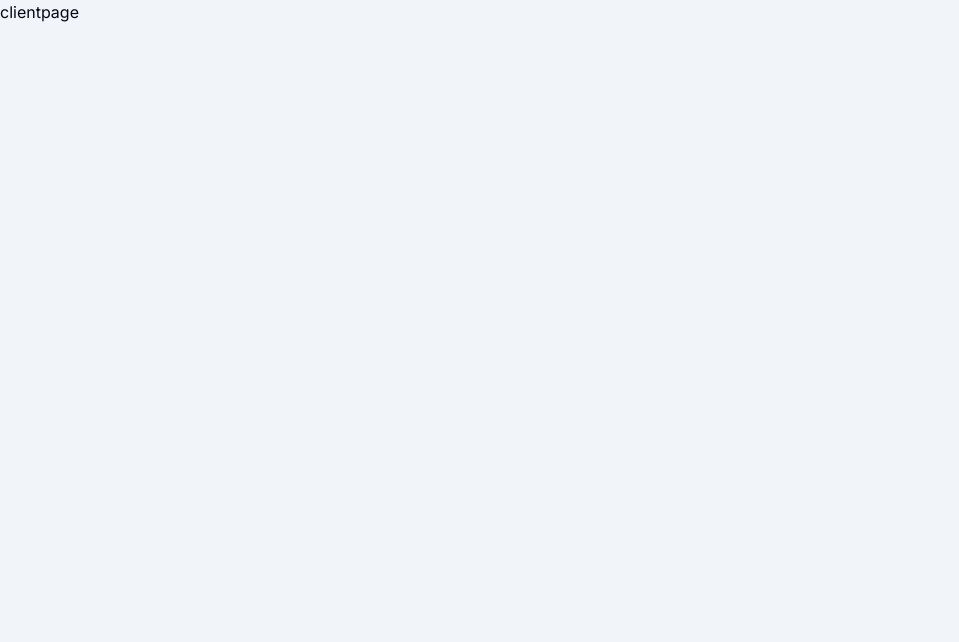
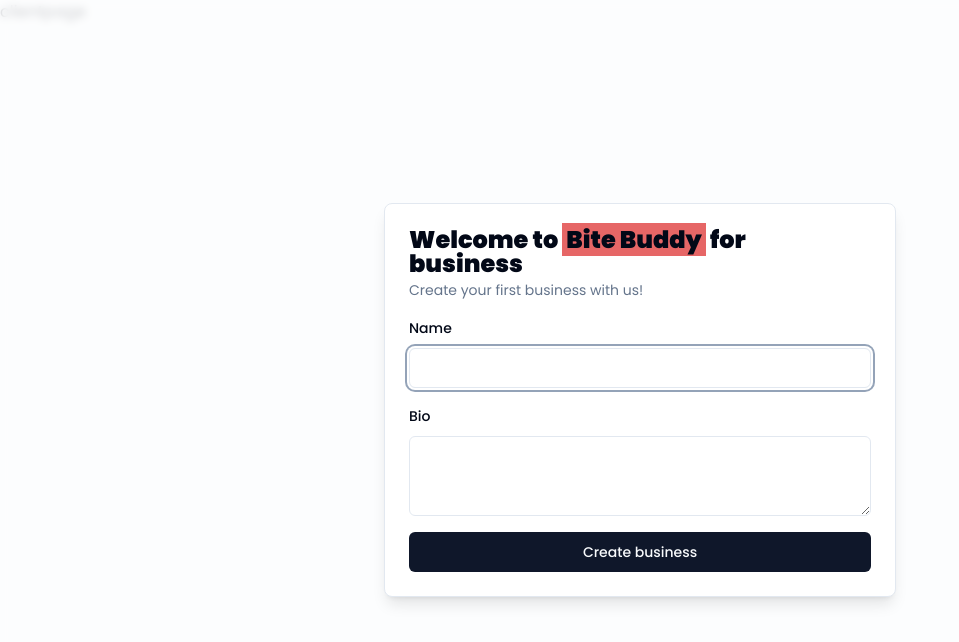
Before and after one commit to szymonisokay/bite-buddy, a Next.js app: page / in a window 1280 px wide. Shown: the top 642 px of the page, without its empty margins (0-959 px from the left). Built offline with nearby package versions, Linux system fonts and the light colour scheme.

Commit message:
create business modal added + create business server action

```diff
--- /dev/null
+++ b/actions/business/create-business.ts
@@ -0,0 +1,31 @@
+'use server'
+
+import { CreateBusinessFormValues } from '@/components/forms/create-business-form'
+import { db } from '@/lib/db'
+import { getProfile } from '@/lib/get-profile'
+
+export const createBusiness = async (values: CreateBusinessFormValues) => {
+	try {
+		const profile = await getProfile()
+
+		if (!profile) {
+			throw new Error('Not authenticated')
+		}
+
+		if (!values.name) {
+			throw new Error('Name for your business must be provided')
+		}
+
+		const business = await db.business.create({
+			data: {
+				...values,
+				ownerId: profile.id,
+			},
+		})
+
+		return business.id
+	} catch (error: any) {
+		console.log('[CREATE_BUSINESS]' + error)
+		throw new Error(error.message)
+	}
+}
--- /dev/null
+++ b/app/(business)/business/page.tsx
@@ -0,0 +1,32 @@
+import { redirect } from 'next/navigation'
+
+import { db } from '@/lib/db'
+import { getProfile } from '@/lib/get-profile'
+import { UserButton } from '@clerk/nextjs'
+
+const BusinessPage = async () => {
+	const profile = await getProfile()
+
+	if (!profile) {
+		return redirect('/')
+	}
+
+	const business = await db.business.findFirst({
+		where: {
+			ownerId: profile.id,
+		},
+	})
+
+	if (business) {
+		redirect(`/business/${business.id}`)
+	}
+
+	return (
+		<div>
+			business
+			<UserButton afterSignOutUrl='/' />
+		</div>
+	)
+}
+
+export default BusinessPage
--- a/app/layout.tsx
+++ b/app/layout.tsx
@@ -1,12 +1,17 @@
 import { ClerkProvider } from '@clerk/nextjs'
 import type { Metadata } from 'next'
-import { Inter } from 'next/font/google'
+import { Poppins } from 'next/font/google'
 
+import { ModalsProvider } from '@/components/providers/modals-provider'
+import { ToastProvider } from '@/components/providers/toast-provider'
 import { cn } from '@/lib/utils'
 
 import './globals.css'
 
-const inter = Inter({ subsets: ['latin'] })
+const poppins = Poppins({
+	subsets: ['latin'],
+	weight: ['400', '500', '600', '900'],
+})
 
 export const metadata: Metadata = {
 	title: 'BiteBuddy',
@@ -54,9 +59,11 @@
 				<body
 					className={cn(
 						'bg-slate-100 dark:bg-[#050505]',
-						inter.className
+						poppins.className
 					)}
 				>
+					<ModalsProvider />
+					<ToastProvider />
 					{children}
 				</body>
 			</html>
--- /dev/null
+++ b/components/forms/create-business-form.tsx
@@ -0,0 +1,81 @@
+'use client'
+
+import { zodResolver } from '@hookform/resolvers/zod'
+import { useForm } from 'react-hook-form'
+import * as z from 'zod'
+
+import { Button } from '@/components/ui/button'
+import {
+	Form,
+	FormControl,
+	FormField,
+	FormItem,
+	FormLabel,
+	FormMessage,
+} from '@/components/ui/form'
+import { Input } from '@/components/ui/input'
+import { Textarea } from '@/components/ui/textarea'
+
+const formSchema = z.object({
+	name: z.string().min(3, 'Please provide name for your business'),
+	bio: z.string().optional(),
+})
+
+export type CreateBusinessFormValues = z.infer<typeof formSchema>
+
+type Props = {
+	onSubmit: (values: CreateBusinessFormValues) => void
+}
+
+export const CreateBusinessForm = ({ onSubmit }: Props) => {
+	const form = useForm<CreateBusinessFormValues>({
+		resolver: zodResolver(formSchema),
+		defaultValues: {
+			name: '',
+			bio: '',
+		},
+	})
+
+	const handleSubmit = async (values: CreateBusinessFormValues) => {
+		onSubmit(values)
+	}
+
+	return (
+		<Form {...form}>
+			<form
+				className='flex flex-col gap-4'
+				onSubmit={form.handleSubmit(handleSubmit)}
+			>
+				<FormField
+					name='name'
+					control={form.control}
+					render={({ field }) => (
+						<FormItem>
+							<FormLabel>Name</FormLabel>
+							<FormControl>
+								<Input {...field} />
+							</FormControl>
+							<FormMessage />
+						</FormItem>
+					)}
+				/>
+
+				<FormField
+					name='bio'
+					control={form.control}
+					render={({ field }) => (
+						<FormItem>
+							<FormLabel>Bio</FormLabel>
+							<FormControl>
+								<Textarea {...field} />
+							</FormControl>
+							<FormMessage />
+						</FormItem>
+					)}
+				/>
+
+				<Button>Create business</Button>
+			</form>
+		</Form>
+	)
+}
--- /dev/null
+++ b/components/modals/create-business-modal.tsx
@@ -0,0 +1,61 @@
+'use client'
+
+import { useRouter } from 'next/navigation'
+import { toast } from 'react-hot-toast'
+
+import { createBusiness } from '@/actions/business/create-business'
+import {
+	CreateBusinessForm,
+	CreateBusinessFormValues,
+} from '@/components/forms/create-business-form'
+import {
+	Dialog,
+	DialogContent,
+	DialogDescription,
+	DialogHeader,
+	DialogTitle,
+} from '@/components/ui/dialog'
+
+export const CreateInitialBusinessModal = () => {
+	const router = useRouter()
+
+	const onSubmit = async (values: CreateBusinessFormValues) => {
+		try {
+			const businessId = await createBusiness(values)
+
+			if (!businessId) return
+
+			router.replace(`/business/${businessId}`)
+		} catch (error: any) {
+			toast.error(error.message)
+		}
+	}
+
+	return (
+		<Dialog open>
+			<DialogContent>
+				<DialogHeader className='flex-row items-start justify-between gap-4'>
+					<div className='space-y-1'>
+						<DialogTitle className='max-w-sm'>
+							Welcome to{' '}
+							<span className='px-1 bg-red-600/70'>
+								Bite Buddy
+							</span>{' '}
+							for business
+						</DialogTitle>
+						<DialogDescription>
+							Create your first business with us!
+						</DialogDescription>
+					</div>
+					{/* <DialogClose asChild>
+						<Button variant='ghost' size='sm'>
+							<XIcon className='w-5 h-5' />
+						</Button>
+					</DialogClose> */}
+				</DialogHeader>
+
+				<CreateBusinessForm onSubmit={onSubmit} />
+			</DialogContent>
+		</Dialog>
+	)
+}
--- /dev/null
+++ b/components/providers/modals-provider.tsx
@@ -0,0 +1,22 @@
+'use client'
+
+import { CreateInitialBusinessModal } from '@/components/modals/create-business-modal'
+import { useEffect, useState } from 'react'
+
+export const ModalsProvider = () => {
+	const [mounted, setMounted] = useState<boolean>(false)
+
+	useEffect(() => {
+		setMounted(true)
+	})
+
+	if (!mounted) {
+		return null
+	}
+
+	return (
+		<>
+			<CreateInitialBusinessModal />
+		</>
+	)
+}
--- /dev/null
+++ b/components/providers/toast-provider.tsx
@@ -0,0 +1,7 @@
+'use client'
+
+import { Toaster } from 'react-hot-toast'
+
+export const ToastProvider = () => {
+	return <Toaster position='top-right' />
+}
--- a/lib/create-user.ts
+++ b/lib/get-profile.ts
@@ -2,7 +2,7 @@
 
 import { db } from '@/lib/db'
 
-export const createUser = async () => {
+export const getProfile = async () => {
 	const user = await currentUser()
 
 	if (!user) return null
```
Also changed, not shown: lib/get-user.ts (deleted, +0 -19 lines), package.json (+4 -4 lines), 1 other file (tests, documents, lock files or other folders).
